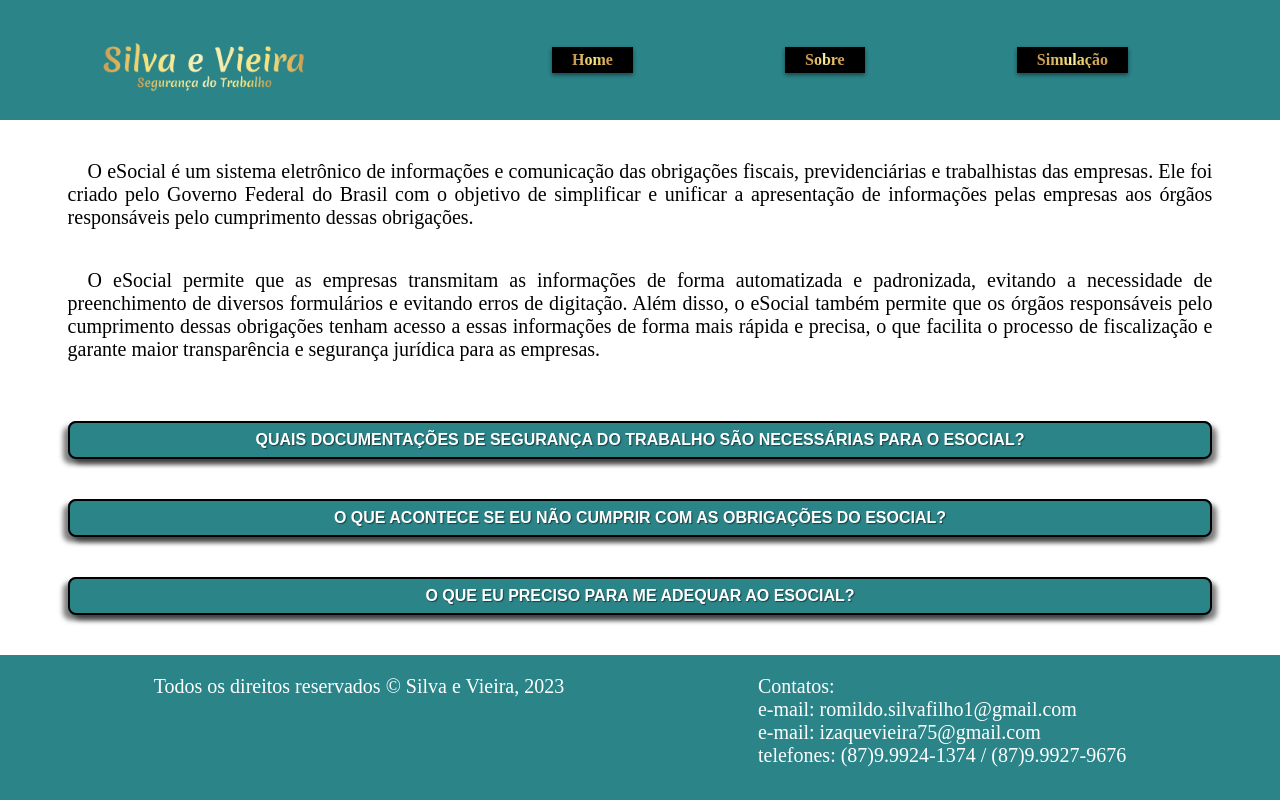
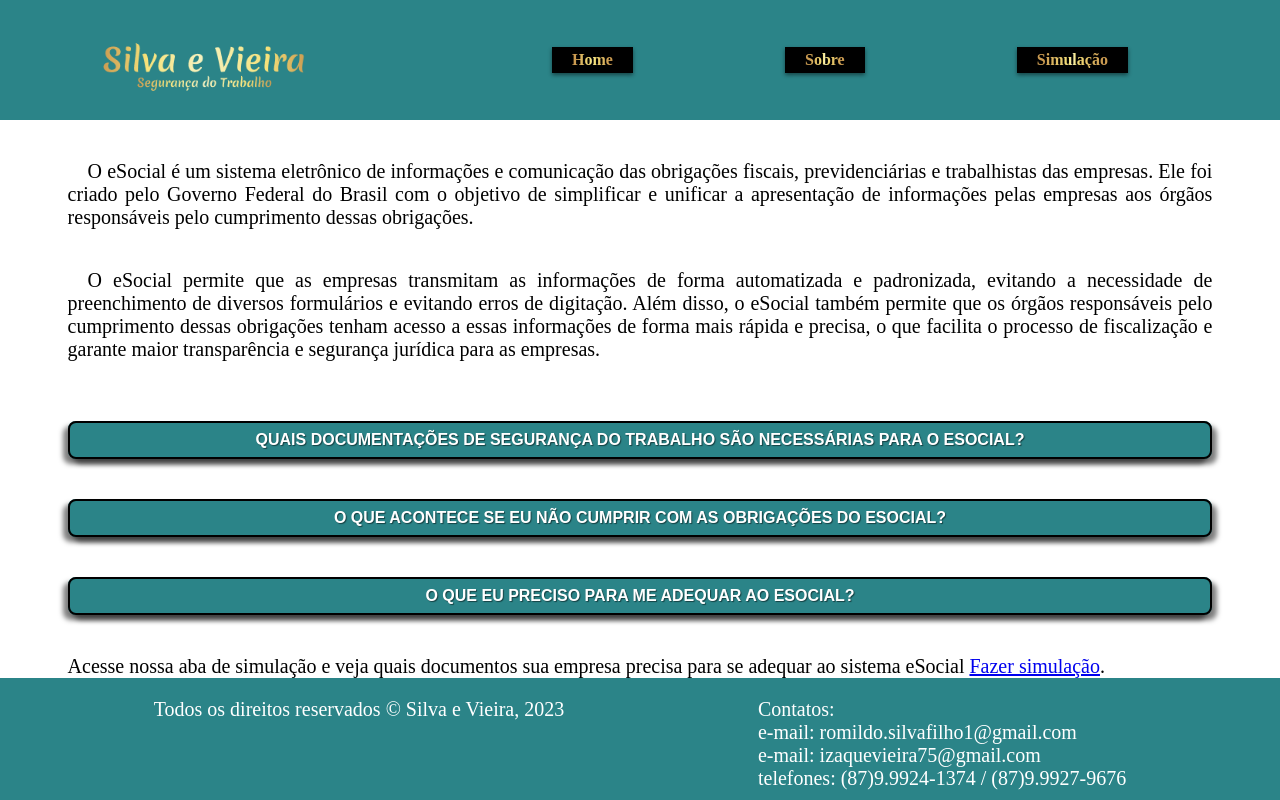
Before and after one commit to RomildoFH/e-social, a React (Create React App) app: page /e-social/sobre in a window 1280 px wide. Both pictures are taken after a click on the button "Home". Built offline with nearby package versions, Linux system fonts and the light colour scheme.

Commit message:
Feat: adicionado texto após instruções na págian home

```diff
--- a/src/components/Header.css
+++ b/src/components/Header.css
@@ -34,7 +34,7 @@ nav {
   justify-content: space-evenly;
 }
 
-a {
+.nav-button a {
   background-clip:text;
   background-image: linear-gradient(
     to right,
--- a/src/pages/About.js
+++ b/src/pages/About.js
@@ -20,8 +20,8 @@ function About() {
         <h2 className="secao-titulo">Localidades</h2>
         <div id="container-localidades">
           {
-            regioes.map((regiao) => (
-              <ul>
+            regioes.map((regiao, index) => (
+              <ul key={ index }>
                 <h4 className="regiao-titulo">{ regiao.estado }</h4>
                 {
                   (regiao.cidades.sort()).map((cidade) => (
--- a/src/pages/Home.js
+++ b/src/pages/Home.js
@@ -1,5 +1,6 @@
 import React, { useState } from 'react'
 import { esocial, documentacoes, penalidades, adequacoes } from '../helpers/texts';
+import { Link } from 'react-router-dom';
 import './Home.css';
 
 function Home() {
@@ -90,6 +91,9 @@ function Home() {
             </article>
           </div>
         </section>
+        <section className="presentation">
+          <p>Acesse nossa aba de simulação e veja quais documentos sua empresa precisa para se adequar ao sistema eSocial <span><Link className="normal-link" to="/e-social/orcamento">Fazer simulação</Link></span>.</p>
+        </section>
       </main>
     </div>
   )
```
